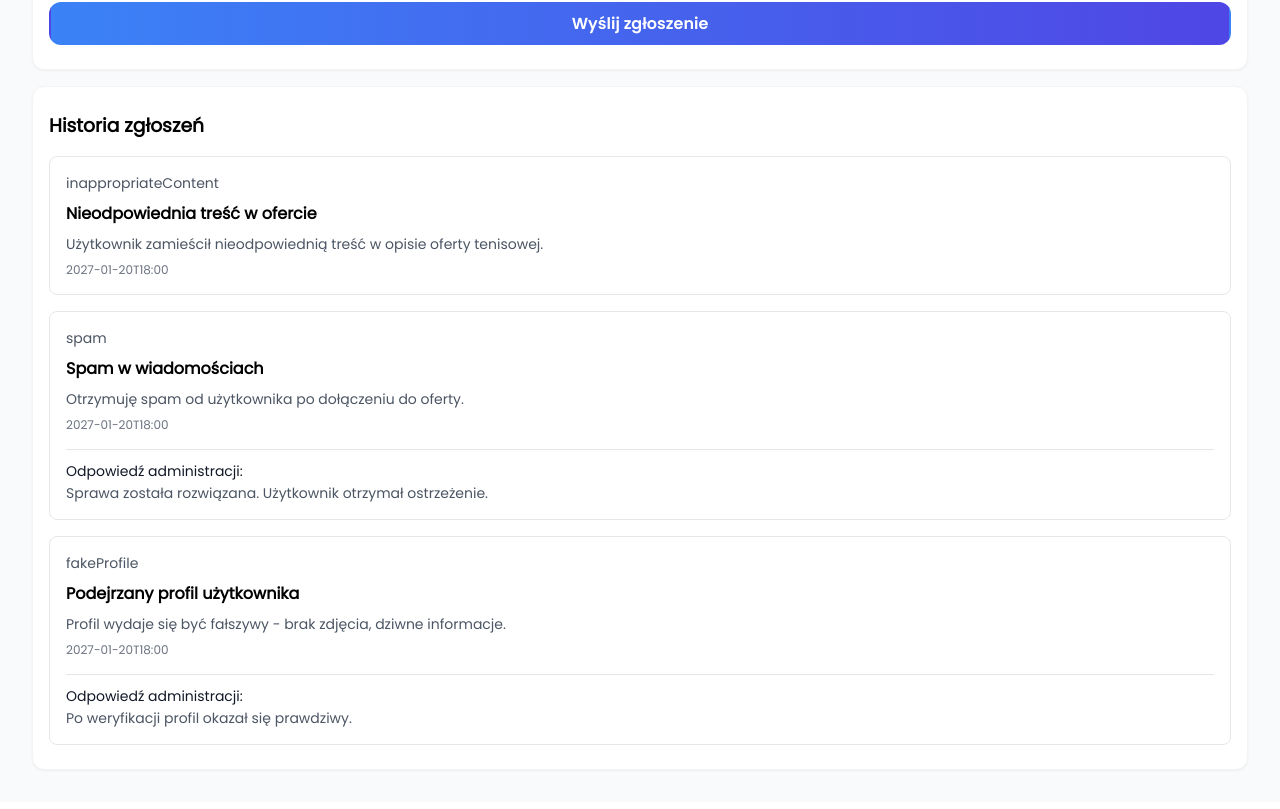
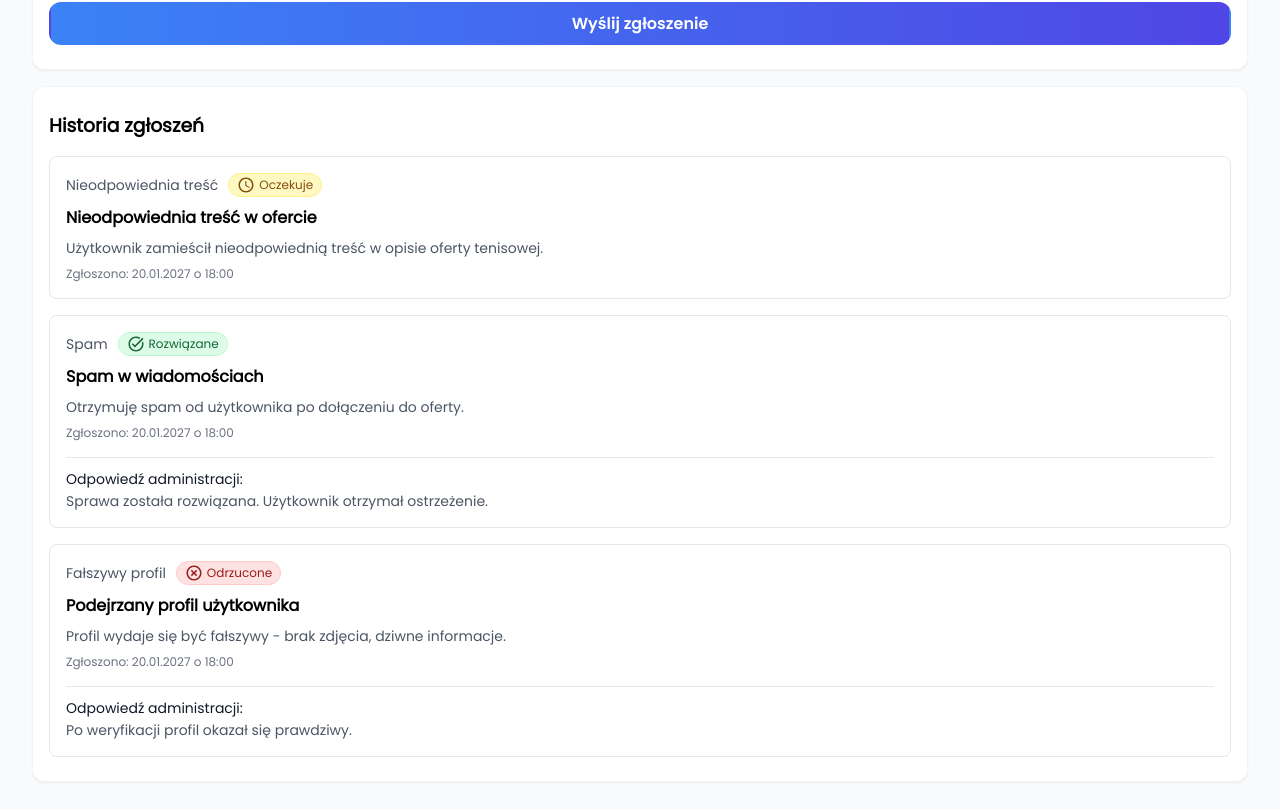
Before and after one commit to Michuxx/SportLinker, a React (Vite) app in the folder SportLinkerFrontend/: page /settings/reports in a window 1280 px wide. Shown: the part 635-1444 px from the top of the page. Built offline with nearby package versions, Linux system fonts and the light colour scheme.

Commit message:
finished styling reports

```diff
--- /dev/null
+++ b/SportLinkerFrontend/src/components/component-items/tags/ReportTag.jsx
@@ -0,0 +1,31 @@
+import "./reportTag.css";
+import { RiCloseCircleLine } from "react-icons/ri";
+import { MdOutlineAccessTime } from "react-icons/md";
+import { MdTaskAlt } from "react-icons/md";
+
+const ReportTag = ({ styleType }) => {
+  const styleMap = {
+    pending: [
+      "report-pending-tag",
+      "Oczekuje",
+      <MdOutlineAccessTime size={18} />,
+    ], //class, text, icon
+    rejected: [
+      "report-rejected-tag",
+      "Odrzucone",
+      <RiCloseCircleLine size={18} />,
+    ],
+    solved: ["report-solved-tag", "Rozwiązane", <MdTaskAlt size={18} />],
+  };
+
+  const tagMap = styleMap[styleType] || "";
+
+  return (
+    <div className={`reportTag ${tagMap[0]}`}>
+      {tagMap[2]}
+      {tagMap[1]}
+    </div>
+  );
+};
+
+export default ReportTag;
--- /dev/null
+++ b/SportLinkerFrontend/src/components/component-items/tags/reportTag.css
@@ -0,0 +1,27 @@
+.reportTag {
+  font-size: 0.75rem;
+  padding: 2px 0.5rem 2px 0.5rem;
+  border-radius: 99999px;
+  display: flex;
+  justify-content: center;
+  align-items: center;
+  gap: 4px;
+}
+
+.report-pending-tag {
+  color: rgb(133 77 14);
+  background-color: rgb(254 249 195);
+  border: 1px solid rgb(254 240 138);
+}
+
+.report-rejected-tag {
+  color: rgb(153 27 27);
+  background-color: rgb(254 226 226);
+  border: 1px solid rgb(254 202 202);
+}
+
+.report-solved-tag {
+  color: rgb(22 101 52);
+  background-color: rgb(220 252 231);
+  border: 1px solid rgb(187 247 208);
+}
--- a/SportLinkerFrontend/src/components/settingsSection/reportSettings/historyReports/historyReportCard/HistoryReportCard.jsx
+++ b/SportLinkerFrontend/src/components/settingsSection/reportSettings/historyReports/historyReportCard/HistoryReportCard.jsx
@@ -1,14 +1,31 @@
 import "./historyReportCard.css";
+import useDateFormat from "../../../../../hooks/useDateFormat";
+import ReportTag from "../../../../component-items/tags/ReportTag";
 
 const HistoryReportCard = ({ report }) => {
+  const reportType = {
+    inappropriateContent: "Nieodpowiednia treść",
+    spam: "Spam",
+    fakeProfile: "Fałszywy profil",
+    harassment: "Nękanie",
+    other: "Inne",
+  };
+
+  const reportText = reportType[report.type];
+
+  const normalizedDate = useDateFormat(report.date);
+
   return (
     <div className="history-report-card-wrapper">
       <div className="history-report-headline">
-        <p>{report.type}</p>
+        <p>{reportText}</p>
+        <ReportTag styleType={report.status} />
       </div>
       <h4>{report.title}</h4>
       <p className="report-description">{report.description}</p>
-      <p className="report-date">{report.date}</p>
+      <p className="report-date">
+        Zgłoszono: {normalizedDate.date} o {normalizedDate.time}
+      </p>
       {report.response && (
         <div className="history-report-response">
           <span>Odpowiedź administracji:</span>
--- a/SportLinkerFrontend/src/components/settingsSection/reportSettings/historyReports/historyReportCard/historyReportCard.css
+++ b/SportLinkerFrontend/src/components/settingsSection/reportSettings/historyReports/historyReportCard/historyReportCard.css
@@ -9,6 +9,8 @@
 
 .history-report-headline {
   display: flex;
+  align-items: center;
+  gap: 10px;
 }
 
 .report-description,
```
